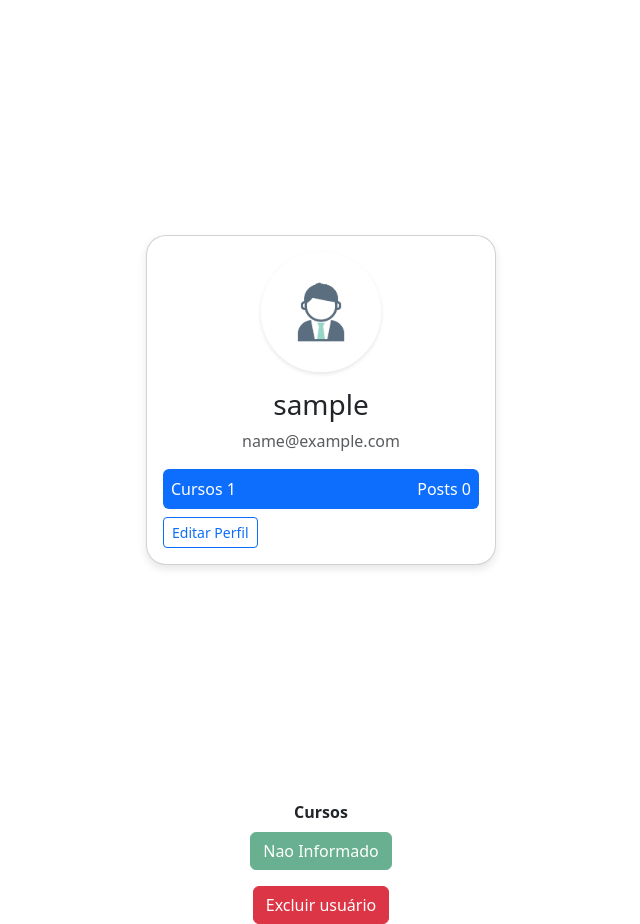
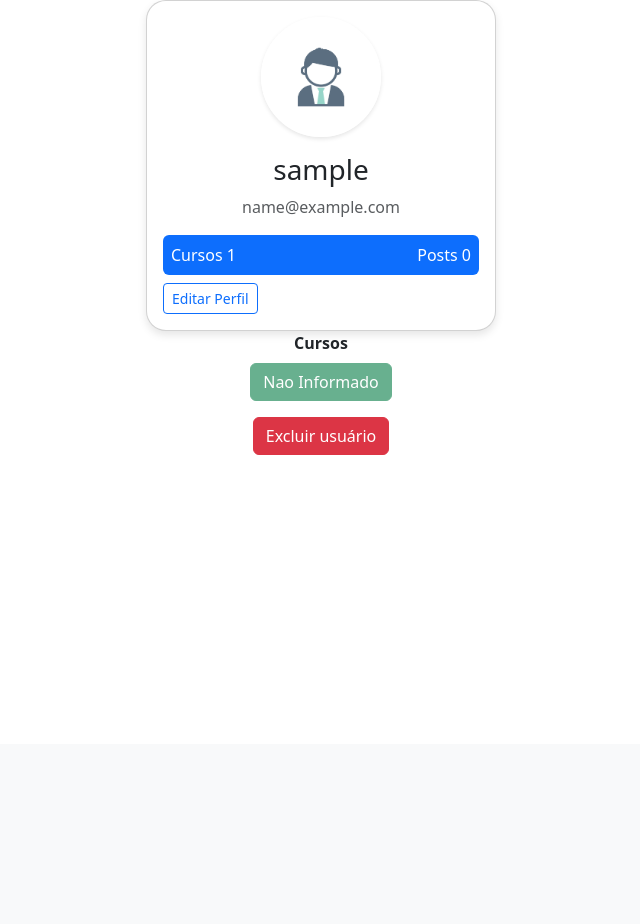
Before and after one commit to CanezPython/primeirositepython, a Flask app: page /perfil in a window 1280 px wide. Shown: the part 56-980 px from the top of the page, without its empty margins (319-959 px from the left). After the commit the page ends 511 px from the top, so only its background shows below. Run offline with Flask 3, Linux system fonts and the light colour scheme; the visitor is signed in with stand-in values (Sample User, id 1); data that the repository does not hold is empty.

Commit message:
Ajusta posicionamento do login

```diff
--- a/siteum/templates/perfil.html
+++ b/siteum/templates/perfil.html
@@ -3,7 +3,7 @@
 {% block body %}
     <link rel="stylesheet" href="https://cdn.jsdelivr.net/npm/bootstrap-icons@1.11.3/font/bootstrap-icons.min.css">
 
-    <div class="container d-flex justify-content-center align-items-center min-vh-100">
+    <div class="container d-flex justify-content-center align-items-center">
         <div class="card profile-card w-100">
             <div class="card-body text-center">
                 <img src="{{ foto_perfil }}" alt="User Profile" class="rounded-circle profile-img mb-3">
```
